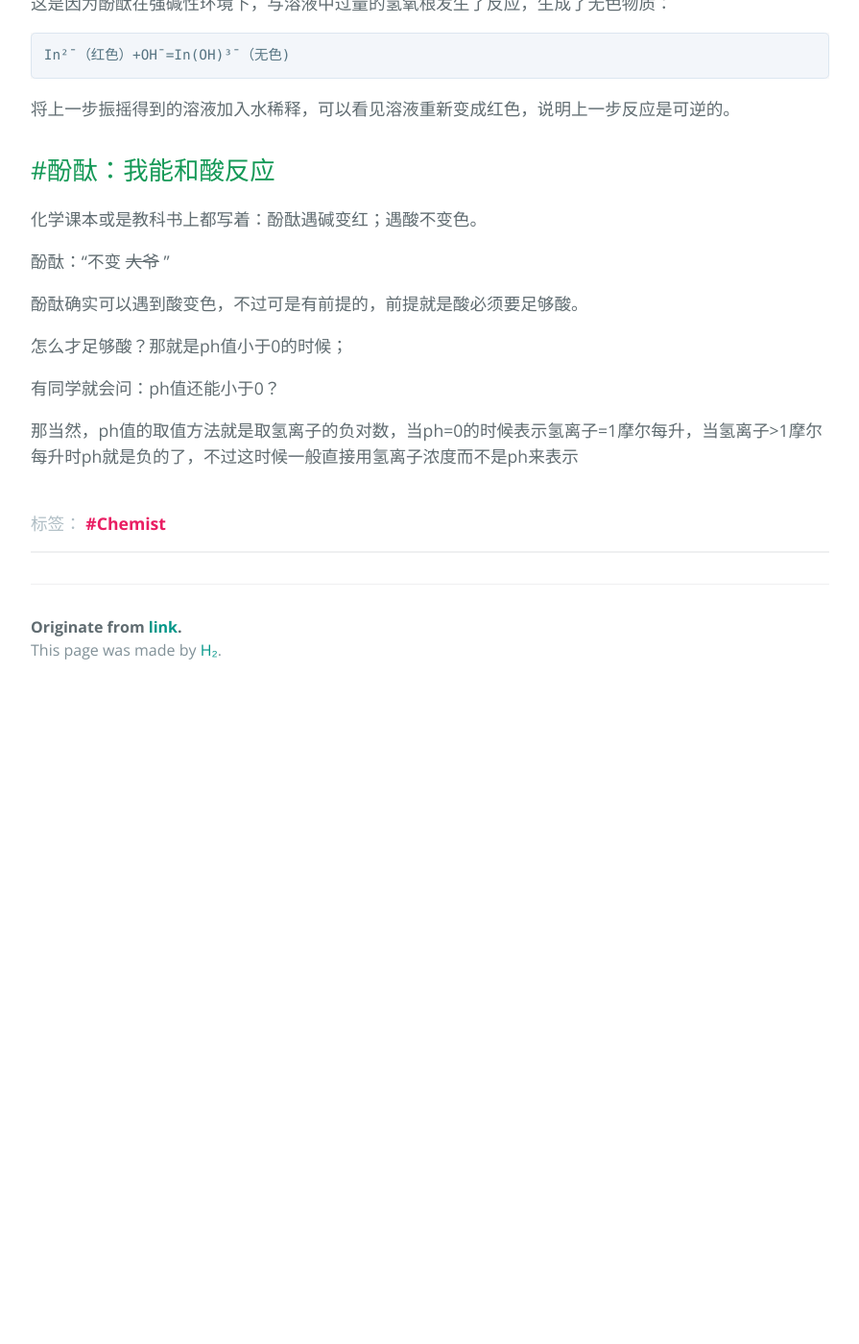
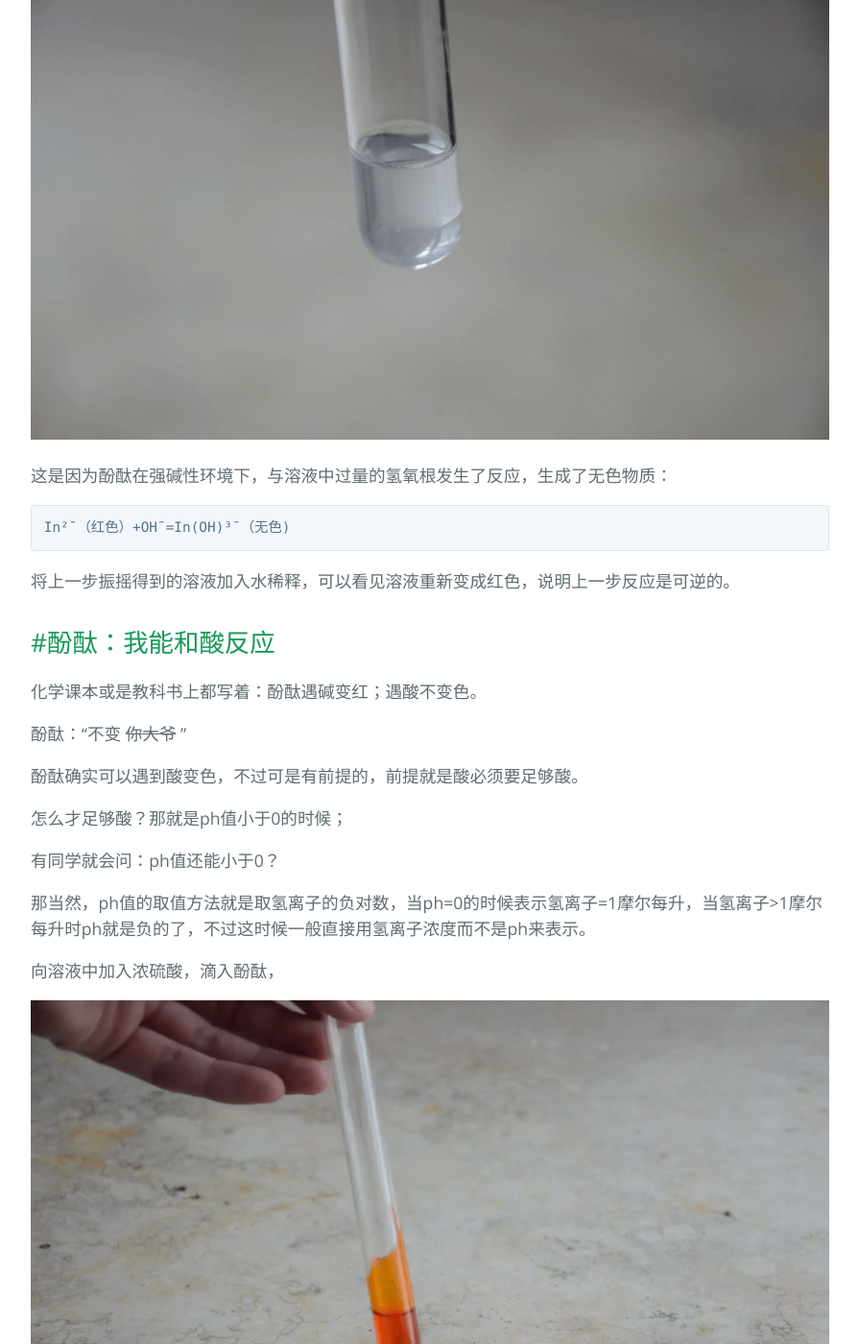
Before and after one commit to link9596/qwq, a Jekyll site: the page built from _posts/2017-12-27-chemist.md, in a window 1280 px wide and 1400 px high, scrolled down 3770 px. Shown: the whole window at 96% size, without its empty margins (192-1087 px from the left). Built offline with Jekyll 4.4.1, drawn with Linux system fonts in a browser that asks for light colours; comment, search, counter and statistics services are not loaded; before the commit the page ends 4507 px from its top, so only the background shows below that; some of the changed text lies outside the part shown.

Commit message:
Update 2017-12-27-chemist.md

```diff
--- a/_posts/2017-12-27-chemist.md
+++ b/_posts/2017-12-27-chemist.md
@@ -18,11 +18,13 @@
 
 当然不是
 
-向酚酞试液中加入蒸馏水后，会出现白色浑沉淀，这是因为不溶于水的酚酞在遇到过量水之后迅速转化为沉淀析出，形成了白色浑浊。
+向酚酞试液中加入蒸馏水后，会出现白色沉淀，这是因为不溶于水的酚酞在遇到过量水之后迅速转化为沉淀析出，形成了白色浊液。
 
 ![白色浑浊酚酞.png][4]
 
-接下来需要用到溶液`质量分数为50%的NaOH(氢氧化钠)`和`98%的H₂SO₄`进行实验；
+接下来需要用到溶液`质量分数为50%的NaOH(氢氧化钠)`和`98%的H₂SO₄(硫酸)`进行实验；
+
+![NaOH and H2SO4][5]
 
 向酚酞试液中加入`质量分数为50%的NaOH溶液`，溶液迅速呈现出红色：
 
@@ -49,7 +51,7 @@
 
 化学课本或是教科书上都写着：酚酞遇碱变红；遇酸不变色。
 
-酚酞：“不变 ~~大爷~~ ”
+酚酞：“不变 ~~你大爷~~ ”
 
 酚酞确实可以遇到酸变色，不过可是有前提的，前提就是酸必须要足够酸。
 
@@ -57,7 +59,11 @@
 
 有同学就会问：ph值还能小于0？
 
-那当然，ph值的取值方法就是取氢离子的负对数，当ph=0的时候表示氢离子=1摩尔每升，当氢离子>1摩尔每升时ph就是负的了，不过这时候一般直接用氢离子浓度而不是ph来表示
+那当然，ph值的取值方法就是取氢离子的负对数，当ph=0的时候表示氢离子=1摩尔每升，当氢离子>1摩尔每升时ph就是负的了，不过这时候一般直接用氢离子浓度而不是ph来表示。
+
+向溶液中加入浓硫酸，滴入酚酞，
+
+![H2SO4 1][7]
 
 [1]: https://wapbaike.baidu.com/item/%E9%85%9A%E9%85%9E/1596924-
 [2]: /usrimg/2017-12-27-chemist-1.png
```
